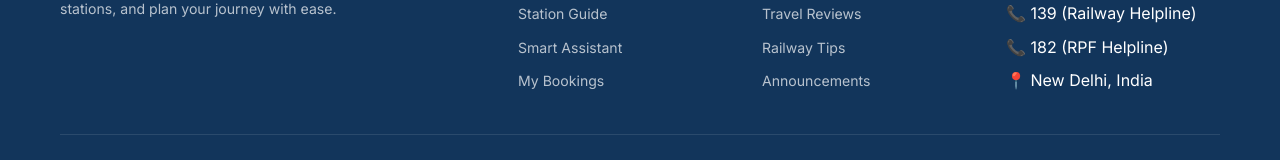
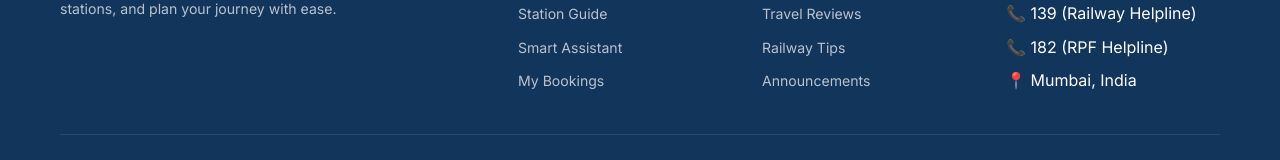
Before and after one commit to simratkaur29/Project-RailMate, a React (Vite) app: page /tips in a window 1280 px wide. Shown: the part 1613-1773 px from the top of the page. Built offline with nearby package versions, Linux system fonts and the light colour scheme; the HTML template or start-up script is replaced by a standard one.

Commit message:
Footer updated

```diff
--- a/src/components/Footer.jsx
+++ b/src/components/Footer.jsx
@@ -38,7 +38,7 @@ function Footer() {
               <li><span>📧 support@railmate.in</span></li>
               <li><span>📞 139 (Railway Helpline)</span></li>
               <li><span>📞 182 (RPF Helpline)</span></li>
-              <li><span>📍 New Delhi, India</span></li>
+              <li><span>📍 Mumbai, India</span></li>
             </ul>
           </div>
         </div>
```
